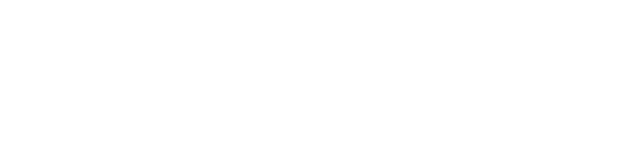
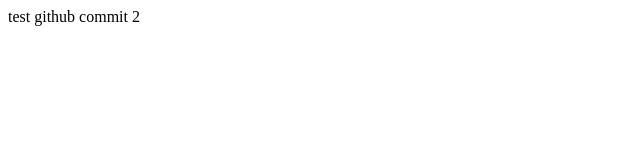
Before and after one commit to serdarsapan/first-my-app, a plain HTML site: page index.html in a window 1280 px wide. Shown: the whole page, without its empty margins (0-640 px from the left). Drawn offline with Linux system fonts and the light colour scheme.

Commit message:
second commit

```diff
--- a/index.html
+++ b/index.html
@@ -8,5 +8,9 @@
 </head>
 <body>
 
+    <div>
+        test github commit 2
+    </div>
+
 </body>
 </html>
```
